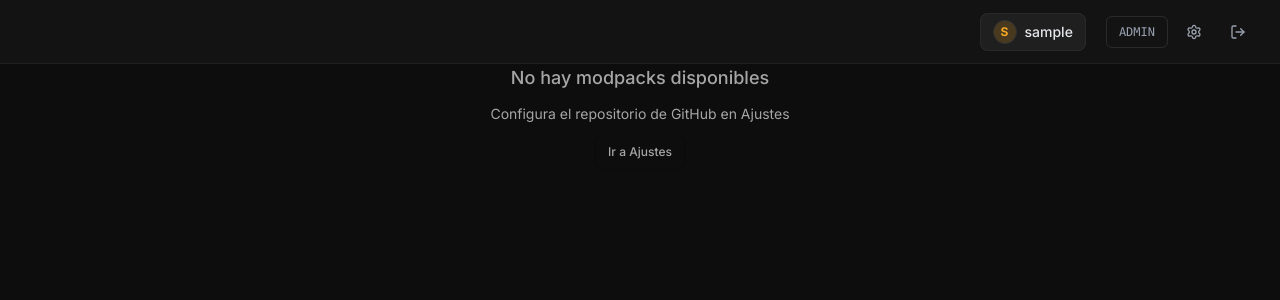
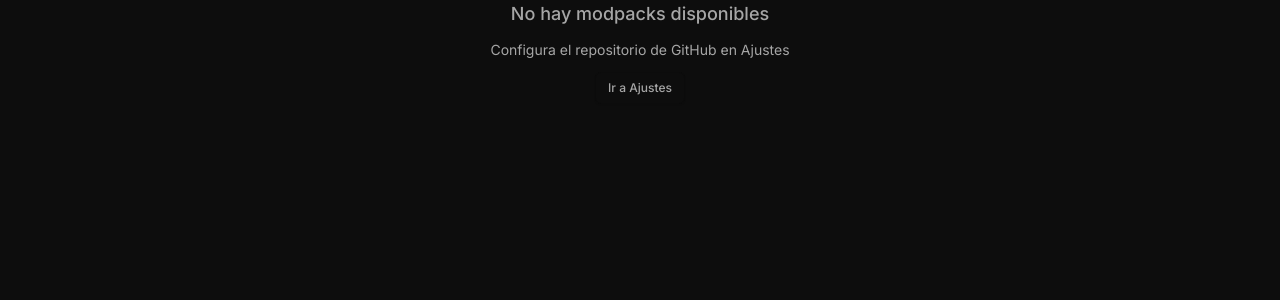
Before and after one commit to tomaamns-glitch/alaunchi-app, a React (Vite) app: page /#/ in a window 1280 px wide. Shown: the top 300 px of the page. Built offline with nearby package versions, Linux system fonts and the light colour scheme; sample sign-in values are in the browser's storage.

Commit message:
Remove Home's own top bar: add Home/Admin buttons to the titlebar, move user info into a taller bottom bar

```diff
--- a/src/components/titlebar.tsx
+++ b/src/components/titlebar.tsx
@@ -1,7 +1,8 @@
 import { useEffect, useState } from "react";
 import { useLocation, useRoute } from "wouter";
-import { ArrowLeft, Minus, Square, Copy, X } from "lucide-react";
+import { ArrowLeft, Home, Minus, Square, Copy, X } from "lucide-react";
 import { isElectron } from "@/services/electron";
+import { useIsAdmin } from "@/hooks/use-is-admin";
 
 const api = (window as any).electronAPI;
 
@@ -12,6 +13,7 @@ export function Titlebar() {
   const [maximized, setMaximized] = useState(false);
   const [, setLocation] = useLocation();
   const [onModpackDetail] = useRoute("/modpack/:id");
+  const isAdmin = useIsAdmin();
 
   useEffect(() => {
     if (!isElectron) return;
@@ -38,6 +40,14 @@ export function Titlebar() {
             <ArrowLeft className="h-4 w-4" />
           </button>
         )}
+        <button
+          style={noDragStyle}
+          onClick={() => setLocation("/")}
+          className="h-7 w-7 flex items-center justify-center rounded text-gray-400 hover:bg-white/10 hover:text-white transition-colors"
+          aria-label="Inicio"
+        >
+          <Home className="h-4 w-4" />
+        </button>
         <img
           src="/logo.png"
           alt="ALaunchi"
@@ -51,6 +61,15 @@ export function Titlebar() {
         <span className="hidden font-bold tracking-tight text-white text-sm">
           <span className="text-accent">AL</span>aunchi
         </span>
+        {isAdmin && (
+          <button
+            style={noDragStyle}
+            onClick={() => setLocation("/admin")}
+            className="ml-1 px-2 py-1 rounded text-[10px] font-mono font-bold text-gray-400 border border-white/10 hover:bg-white/10 hover:text-white transition-colors"
+          >
+            ADMIN
+          </button>
+        )}
       </div>
       <div style={noDragStyle} className="flex items-center h-full">
         <button
--- a/src/pages/home.tsx
+++ b/src/pages/home.tsx
@@ -189,7 +189,16 @@ function ModpackActionBar({ pack }: ModpackActionBarProps) {
   const isActing = status !== "idle";
 
   return (
-    <div className="w-64">
+    <div className="w-64 flex flex-col items-center gap-1">
+      <div className="flex items-center gap-2 max-w-full">
+        <h2 className="text-sm font-bold text-white truncate">{pack.name}</h2>
+        <span className="text-xs text-muted-foreground shrink-0">v{pack.version}</span>
+        {pack.updateAvailable && status === "idle" && (
+          <span className="bg-accent text-accent-foreground text-[10px] font-bold px-1.5 py-0.5 rounded-full shrink-0">
+            UPDATE
+          </span>
+        )}
+      </div>
       {status !== "idle" ? (
         <div className="space-y-1">
           <div className="flex items-center justify-between gap-2 text-[11px] text-muted-foreground">
@@ -380,63 +389,6 @@ export default function Home() {
 
   return (
     <div className="min-h-full bg-background text-foreground flex flex-col">
-      <header className="h-16 border-b border-white/5 bg-card/50 backdrop-blur flex items-center justify-between px-6 sticky top-0 z-50 shrink-0">
-        <div className="flex items-center gap-2 min-w-0">
-          {currentPack && (
-            <>
-              <h2 className="text-base font-bold text-white truncate">{currentPack.name}</h2>
-              <span className="text-xs text-muted-foreground shrink-0">v{currentPack.version}</span>
-              {currentPack.updateAvailable && (
-                <span className="bg-accent text-accent-foreground text-[10px] font-bold px-1.5 py-0.5 rounded-full shrink-0">
-                  UPDATE
-                </span>
-              )}
-            </>
-          )}
-        </div>
-        <div className="flex items-center gap-2">
-          <div className="flex items-center gap-2 mr-3 px-3 py-1.5 rounded-lg bg-white/5 border border-white/5">
-            <Avatar className="h-6 w-6 border border-white/10">
-              <AvatarFallback className="bg-accent/20 text-accent text-xs font-bold">
-                {username?.charAt(0)?.toUpperCase() ?? "?"}
-              </AvatarFallback>
-            </Avatar>
-            <span className="text-sm font-medium text-gray-200" data-testid="text-username">
-              {username}
-            </span>
-          </div>
-
-          {isAdmin && (
-            <Button
-              variant="ghost"
-              size="sm"
-              onClick={() => setLocation("/admin")}
-              data-testid="button-admin"
-              className="text-xs text-gray-400 hover:text-white font-mono border border-white/10 hover:bg-white/5 px-3"
-            >
-              ADMIN
-            </Button>
-          )}
-          <Button
-            variant="ghost"
-            size="icon"
-            onClick={() => setLocation("/settings")}
-            data-testid="button-settings"
-            className="text-gray-400 hover:text-white"
-          >
-            <Settings className="h-5 w-5" />
-          </Button>
-          <Button
-            variant="ghost"
-            size="icon"
-            onClick={handleLogout}
-            data-testid="button-logout"
-            className="text-gray-400 hover:text-red-400"
-          >
-            <LogOut className="h-5 w-5" />
-          </Button>
-        </div>
-      </header>
 
       <AnimatePresence>
         {(updateState === "available" || updateState === "downloading" || updateState === "downloaded") && (
@@ -625,8 +577,37 @@ export default function Home() {
       </main>
 
       {!loading && currentPack && (
-        <footer className="h-16 border-t border-white/5 bg-card/50 backdrop-blur grid grid-cols-[1fr_auto_1fr] items-center px-6 shrink-0">
-          <div />
+        <footer className="h-20 border-t border-white/5 bg-card/50 backdrop-blur grid grid-cols-[1fr_auto_1fr] items-center px-6 shrink-0">
+          <div className="flex items-center gap-1">
+            <div className="flex items-center gap-2 mr-2 px-3 py-1.5 rounded-lg bg-white/5 border border-white/5">
+              <Avatar className="h-6 w-6 border border-white/10">
+                <AvatarFallback className="bg-accent/20 text-accent text-xs font-bold">
+                  {username?.charAt(0)?.toUpperCase() ?? "?"}
+                </AvatarFallback>
+              </Avatar>
+              <span className="text-sm font-medium text-gray-200" data-testid="text-username">
+                {username}
+              </span>
+            </div>
+            <Button
+              variant="ghost"
+              size="icon"
+              onClick={() => setLocation("/settings")}
+              data-testid="button-settings"
+              className="text-gray-400 hover:text-white"
+            >
+              <Settings className="h-5 w-5" />
+            </Button>
+            <Button
+              variant="ghost"
+              size="icon"
+              onClick={handleLogout}
+              data-testid="button-logout"
+              className="text-gray-400 hover:text-red-400"
+            >
+              <LogOut className="h-5 w-5" />
+            </Button>
+          </div>
           <ModpackActionBar key={currentPack.id} pack={currentPack} />
           <div className="flex justify-end">
             <Button
```
